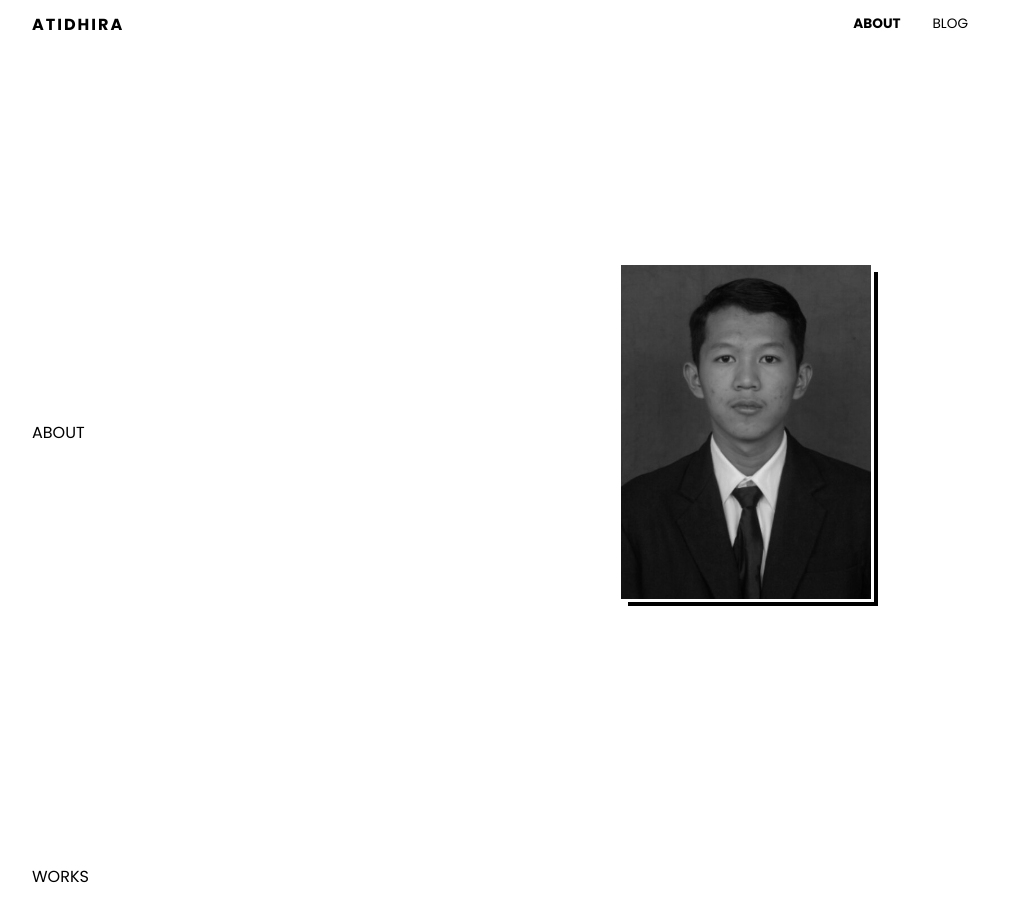
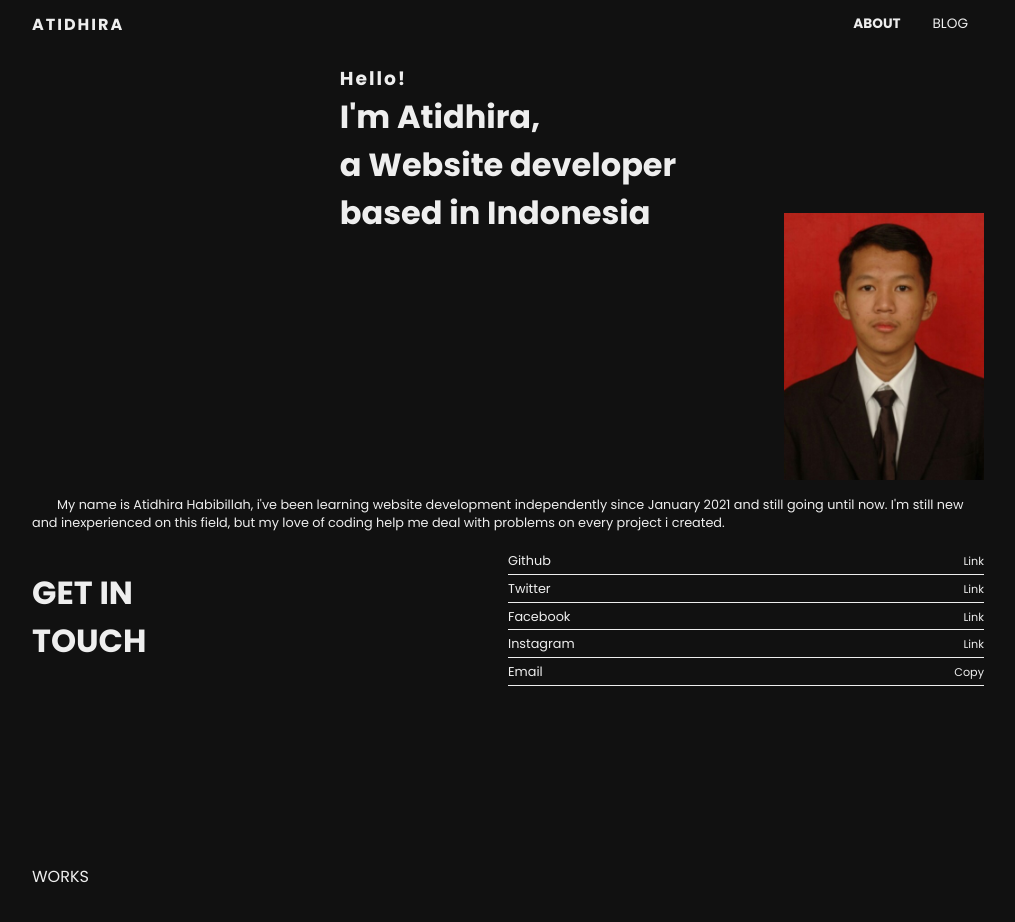
Before and after one commit to atidhirah/portfolio, a React (Create React App) app: page / in a window 1280 px wide. Shown: the top 922 px of the page, without its empty margins (132-1147 px from the left). Built offline with nearby package versions, Linux system fonts and the light colour scheme.

Commit message:
Add about section

```diff
--- a/src/GlobalStyles.js
+++ b/src/GlobalStyles.js
@@ -4,8 +4,8 @@ export const GlobalStyles = createGlobalStyle`
 
     :root {
         --header-height: 3rem;
-        --clr-black: #000000;
-        --clr-white: #ffffff;
+        --clr-black: #111111;
+        --clr-white: #eeeeee;
     }
 
 
@@ -16,6 +16,8 @@ export const GlobalStyles = createGlobalStyle`
     }
 
     body {
+        background-color: var(--clr-black);
+        color: var(--clr-white);
         -webkit-font-smoothing: antialiased;
         -moz-osx-font-smoothing: grayscale;
         font-family: "Avenir", "Poppins", -apple-system, BlinkMacSystemFont,
--- a/src/components/About/AboutElements.js
+++ b/src/components/About/AboutElements.js
@@ -2,27 +2,104 @@ import styled from "styled-components";
 
 export const Container = styled.div`
   display: flex;
-  justify-content: center;
+  flex-direction: column;
   align-items: center;
 `;
 
-export const TextWrapper = styled.div`
+export const Row1 = styled.div`
   flex-basis: 50%;
+  position: relative;
+  z-index: 10;
 `;
 
-export const ImageWrapper = styled.div`
+export const H3 = styled.h3`
+  letter-spacing: 2px;
+`;
+export const H1Wrapper = styled.div``;
+export const H1 = styled.h1`
+  span {
+    display: block;
+    width: 100%;
+    font-size: 2rem;
+  }
+`;
+
+export const Row2 = styled.div`
   flex-basis: 50%;
+  width: 100%;
   display: flex;
-  justify-content: center;
+  flex-direction: column;
+  align-items: flex-end;
+  position: relative;
+  z-index: 0;
 `;
 
 export const Image = styled.img`
   width: 100%;
-  max-width: 250px;
-  filter: grayscale(90);
-  box-shadow: 3px 3px 0 0 white, 7px 7px 0 0 black;
+  max-width: 200px;
+  margin-top: -1.5rem;
+`;
+
+export const TextWrapper = styled.div`
+  margin-top: 1rem;
+  font-size: 0.8rem;
+
+  span {
+    display: inline-block;
+    margin-left: 25px;
+  }
+`;
+
+export const ContactWrapper = styled.div`
+  width: 100%;
+  margin-top: 1rem;
+  display: flex;
+  justify-content: space-between;
+  align-items: center;
+`;
+
+export const ContactList = styled.ul`
+  width: 50%;
+`;
+
+export const Item = styled.li`
+  list-style: none;
+  width: 100%;
+`;
+
+export const Link = styled.a`
+  color: var(--clr-white);
+  text-decoration: none;
+  font-size: 0.8rem;
+  width: 100%;
+  padding: 0.3rem 0;
+  display: flex;
+  justify-content: space-between;
+  align-items: baseline;
+  position: relative;
+  transition: var(--transition, 0.3s);
+
+  span {
+    font-size: 0.7rem;
+  }
+
+  &:before {
+    content: "";
+    width: 100%;
+    height: 1px;
+    background-color: var(--clr-white);
+    position: absolute;
+    bottom: 0;
+    left: 0;
+    z-index: -1;
+    transition: var(--transition, 0.3s);
+  }
 
   &:hover {
-    filter: none;
+    color: var(--clr-black);
+    padding: 0.3rem 1rem;
+    &:before {
+      height: 100%;
+    }
   }
 `;
--- a/src/components/About/index.js
+++ b/src/components/About/index.js
@@ -1,15 +1,82 @@
 import React from "react";
-import { Container, TextWrapper, ImageWrapper, Image } from "./AboutElements";
+import {
+  Container,
+  Row1,
+  H3,
+  H1Wrapper,
+  H1,
+  Row2,
+  Image,
+  TextWrapper,
+  ContactWrapper,
+  ContactList,
+  Item,
+  Link,
+} from "./AboutElements";
 
 import MyImage from "../../images/my-photo.jpg";
 
 const About = () => {
   return (
     <Container id="about" className="container section">
-      <TextWrapper>ABOUT</TextWrapper>
-      <ImageWrapper>
+      <Row1>
+        <H3>Hello!</H3>
+        <H1Wrapper>
+          <H1>
+            <span>I'm Atidhira,</span>
+            <span>a Website developer</span>
+            <span>based in Indonesia</span>
+          </H1>
+        </H1Wrapper>
+      </Row1>
+      <Row2>
         <Image src={MyImage} />
-      </ImageWrapper>
+        <TextWrapper>
+          <p>
+            <span></span>My name is Atidhira Habibillah, i've been learning
+            website development independently since January 2021 and still going
+            until now. I'm still new and inexperienced on this field, but my
+            love of coding help me deal with problems on every project i
+            created.
+          </p>
+        </TextWrapper>
+        <ContactWrapper>
+          <H1>
+            <span>GET IN</span>
+            <span>TOUCH</span>
+          </H1>
+          <ContactList>
+            <Item>
+              <Link href="https://github.com/atidhirah" target="_blank">
+                Github <span>Link</span>
+              </Link>
+            </Item>
+            <Item>
+              <Link href="https://twitter.com/AtidhiraH" target="_blank">
+                Twitter <span>Link</span>
+              </Link>
+            </Item>
+            <Item>
+              <Link
+                href="https://www.facebook.com/profile.php?id=100067829170133"
+                target="_blank"
+              >
+                Facebook <span>Link</span>
+              </Link>
+            </Item>
+            <Item>
+              <Link href="https://www.instagram.com/atidhirah/" target="_blank">
+                Instagram <span>Link</span>
+              </Link>
+            </Item>
+            <Item>
+              <Link href="https://github.com/atidhirah" target="_blank">
+                Email <span>Copy</span>
+              </Link>
+            </Item>
+          </ContactList>
+        </ContactWrapper>
+      </Row2>
     </Container>
   );
 };
--- a/src/components/Header/HeaderElements.js
+++ b/src/components/Header/HeaderElements.js
@@ -40,7 +40,7 @@ export const NavItem = styled.li`
 `;
 
 export const NavLink = styled(LinkR)`
-  color: var(--clr-black);
+  color: var(--clr-white);
   text-decoration: none;
   text-transform: uppercase;
   font-size: 0.85rem;
```
